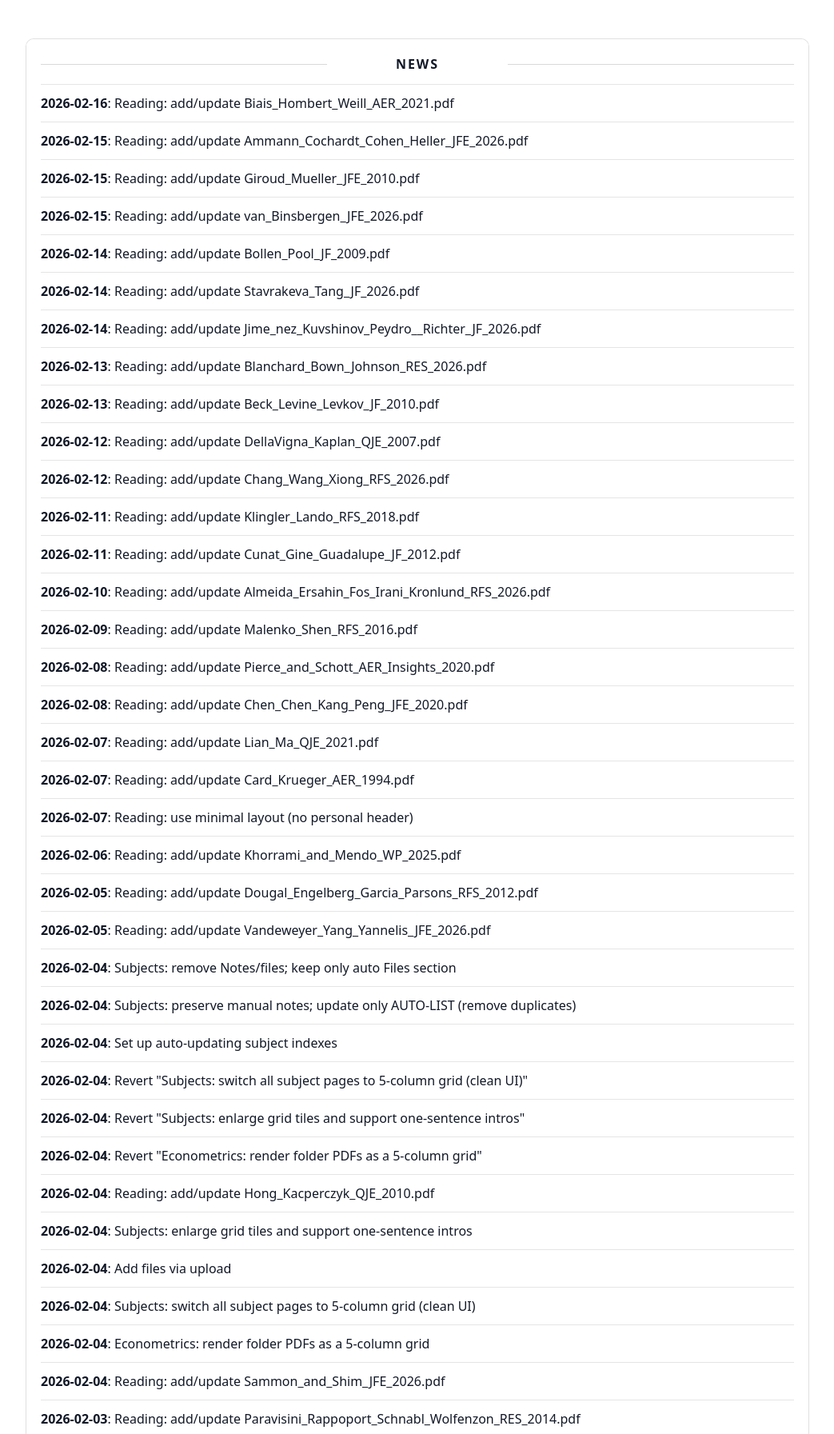
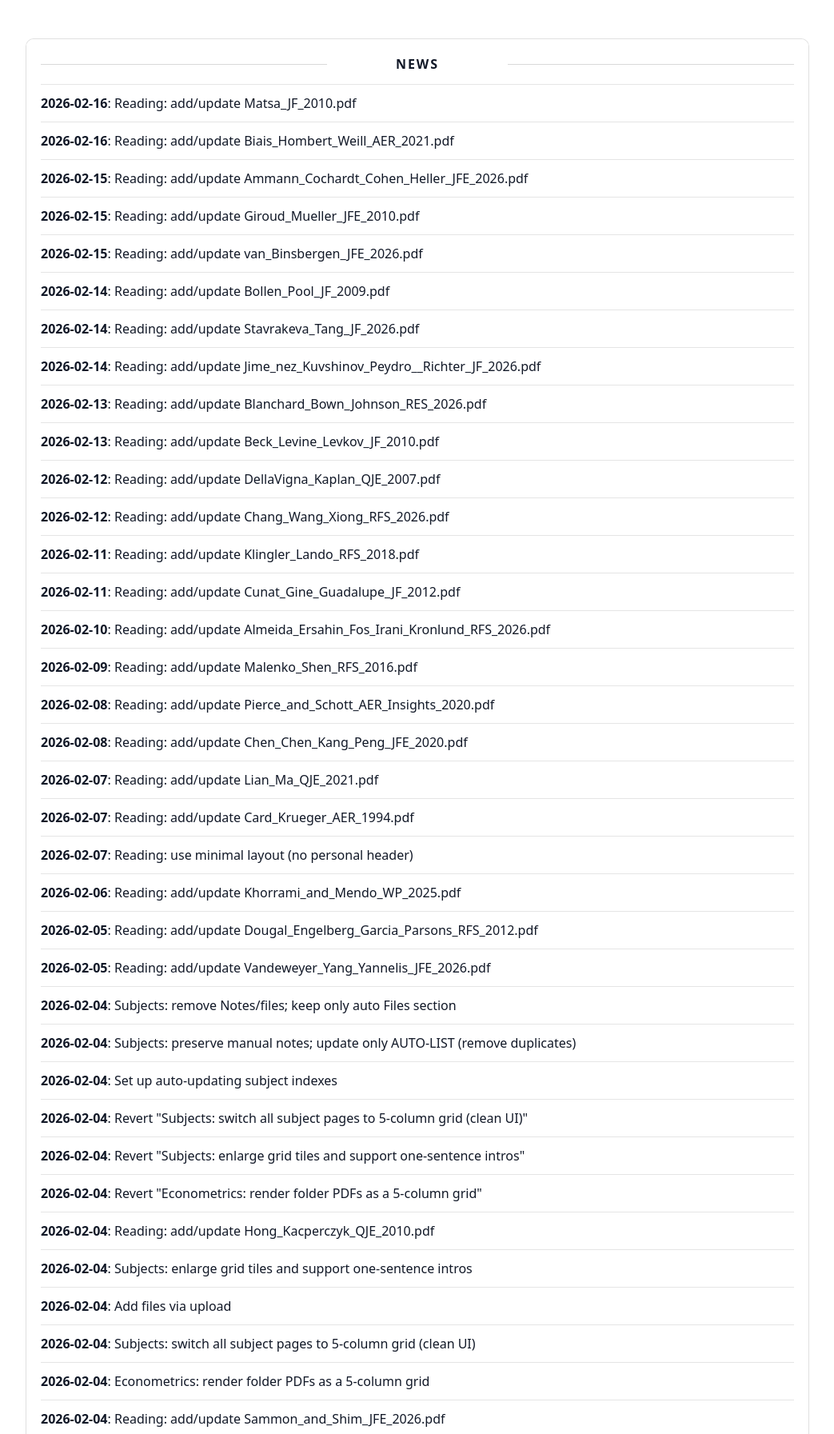
Before and after one commit to yaxinzn/study-archive, a Jekyll site: the page built from updates/index.md, in a window 1280 px wide, cut to the strip 476-2269 px from the top of the page. Shown: the whole strip at 80% size, without its empty margins (118-1161 px from the left). Built offline with Jekyll 4.4.1, drawn with Linux system fonts in a browser that asks for light colours; some of the changed text lies outside the part shown.

Commit message:
chore: update NEWS feed

```diff
--- a/_data/news.yml
+++ b/_data/news.yml
@@ -1,4 +1,7 @@
 # Auto-generated update history (sorted newest -> oldest). Do not edit manually.
+- ts: "1771242361"
+  date: "2026-02-16"
+  title: "Reading: add/update Matsa_JF_2010.pdf"
 - ts: "1771241921"
   date: "2026-02-16"
   title: "Reading: add/update Biais_Hombert_Weill_AER_2021.pdf"
```
